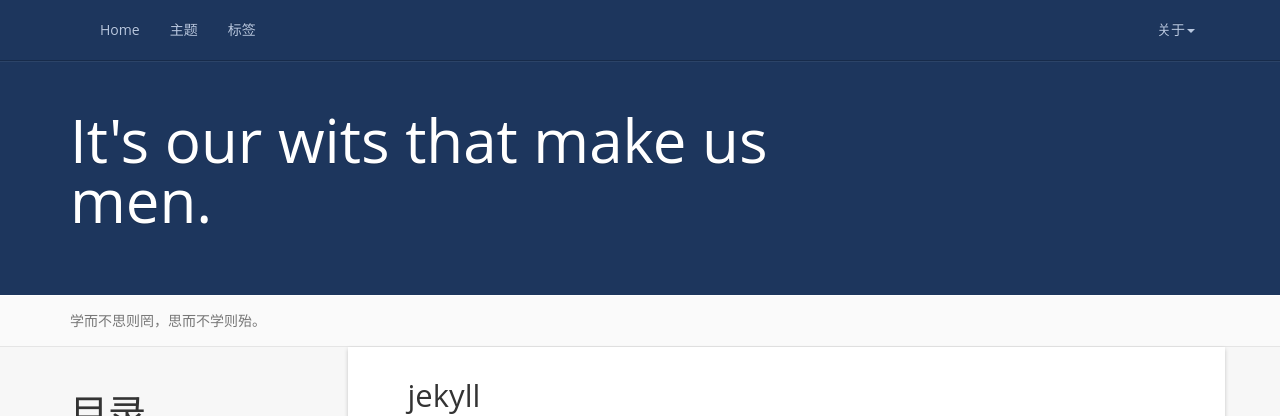
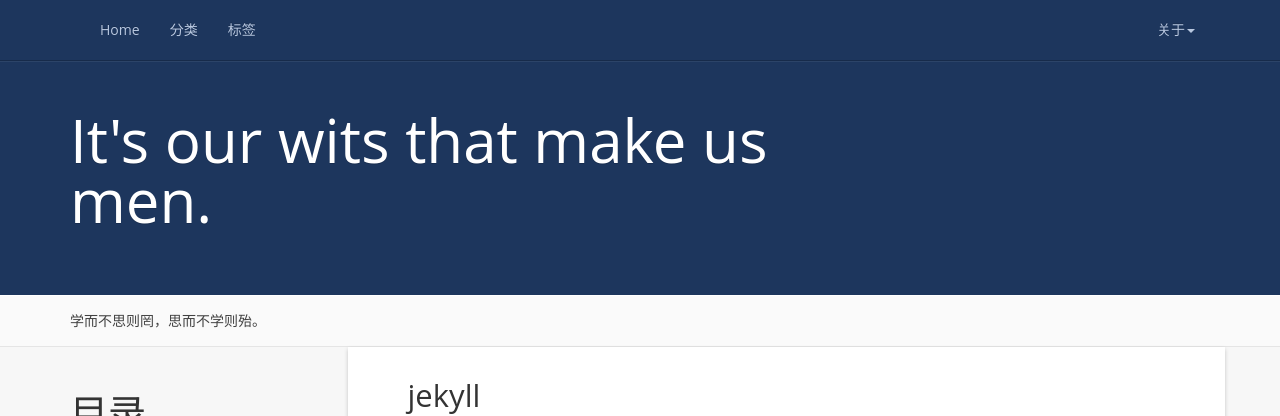
Before and after one commit to CrazyMonkey6762/CrazyMonkey6762.github.io, a Jekyll site: the page built from tag/index.html, in a window 1280 px wide. Shown: the top 416 px of the page. Built offline with Jekyll 4.4.1, drawn with Linux system fonts in a browser that asks for light colours; comment, search, counter and statistics services are not loaded.

Commit message:
2016年10月10日19:20:25   呵呵

```diff
--- a/_includes/banner.html
+++ b/_includes/banner.html
@@ -1,6 +1,6 @@
 
 <div class="banner">
-  <div class="container">
+  <div class="container" style="color:#414141">
   	{% if page.categories != null %}
     	<a href="{{ '/categories/' | prepend: site.baseurl }}#{{page.categories}}-ref">{{page.categories}}</a>	/
     	<a href="{{ '/tag/' | prepend: site.baseurl }}#{{page.tag}}-ref">{{page.tag}}</a>
--- a/_includes/header.html
+++ b/_includes/header.html
@@ -14,7 +14,7 @@
           <a href="{{ '/' | prepend: site.baseurl }}">Home</a>
         </li>
         <li>
-          <a href="{{ '/categories/' | prepend: site.baseurl }}">主题</a>
+          <a href="{{ '/categories/' | prepend: site.baseurl }}">分类</a>
         </li>
         <li>
           <a href="{{ '/tag' | prepend: site.baseurl }}">标签</a>
--- a/index.html
+++ b/index.html
@@ -2,7 +2,7 @@
 layout: default
 ---
 
- <div class="container docs-container" style="color:#414141">
+ <div class="container docs-container">
       <div class="row">
         <div class="col-md-3">
           <div class="sidebar hidden-print" role="complementary">
```
